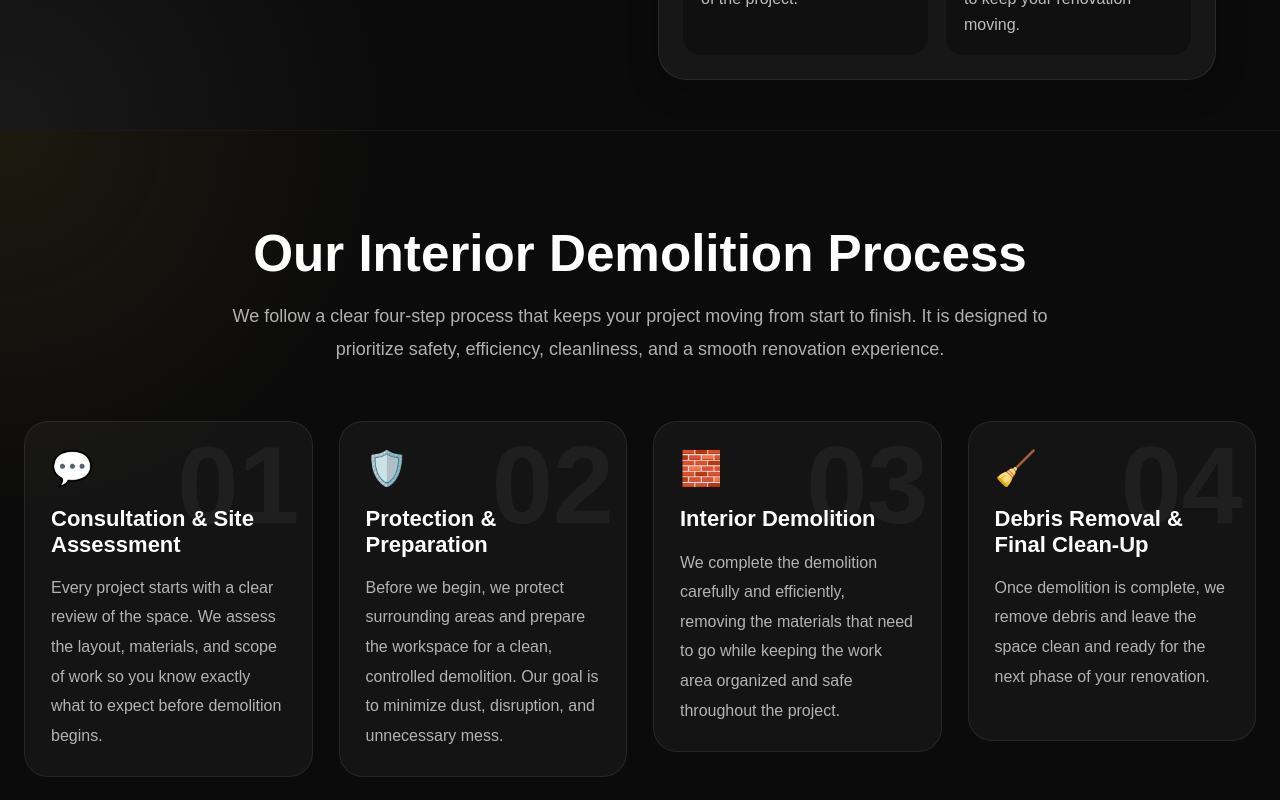
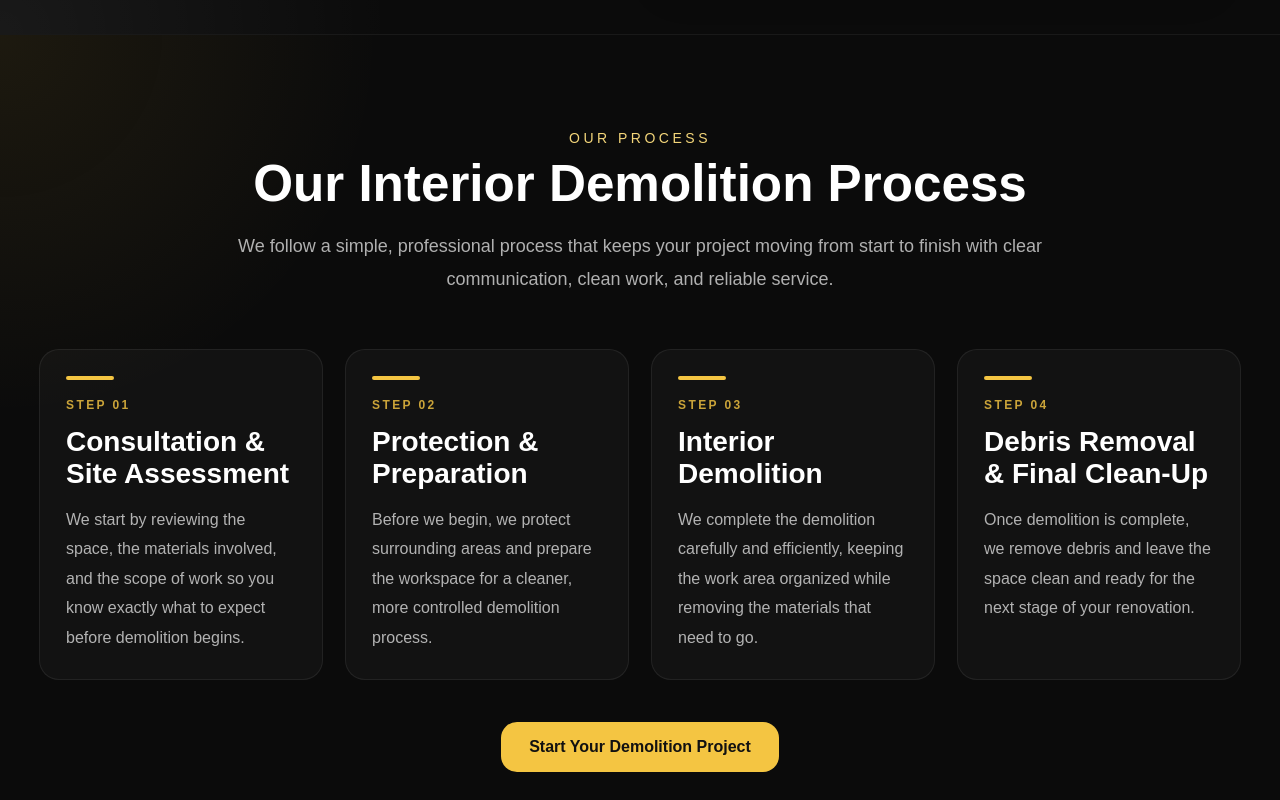
Before and after one commit to gabrieladesigner9-ux/bourdierd-demolition-site, a React (Vite) app: page / in a window 1280 px wide. Shown: the part 1000-1800 px from the top of the page. Built offline with nearby package versions, Linux system fonts and the light colour scheme.

Commit message:
update website

```diff
--- a/src/App.jsx
+++ b/src/App.jsx
@@ -52,27 +52,23 @@ export default function App() {
   const demolitionProcess = [
     {
       number: "01",
-      icon: "💬",
       title: "Consultation & Site Assessment",
-      text: "Every project starts with a clear review of the space. We assess the layout, materials, and scope of work so you know exactly what to expect before demolition begins.",
+      text: "We start by reviewing the space, the materials involved, and the scope of work so you know exactly what to expect before demolition begins.",
     },
     {
       number: "02",
-      icon: "🛡️",
       title: "Protection & Preparation",
-      text: "Before we begin, we protect surrounding areas and prepare the workspace for a clean, controlled demolition. Our goal is to minimize dust, disruption, and unnecessary mess.",
+      text: "Before we begin, we protect surrounding areas and prepare the workspace for a cleaner, more controlled demolition process.",
     },
     {
       number: "03",
-      icon: "🧱",
       title: "Interior Demolition",
-      text: "We complete the demolition carefully and efficiently, removing the materials that need to go while keeping the work area organized and safe throughout the project.",
+      text: "We complete the demolition carefully and efficiently, keeping the work area organized while removing the materials that need to go.",
     },
     {
       number: "04",
-      icon: "🧹",
       title: "Debris Removal & Final Clean-Up",
-      text: "Once demolition is complete, we remove debris and leave the space clean and ready for the next phase of your renovation.",
+      text: "Once demolition is complete, we remove debris and leave the space clean and ready for the next stage of your renovation.",
     },
   ];
 
@@ -106,7 +102,7 @@ export default function App() {
       flexWrap: "wrap",
     },
     logo: {
-      height: "180px",
+      height: "84px",
       width: "auto",
       objectFit: "contain",
     },
@@ -360,57 +356,49 @@ export default function App() {
       color: "rgba(255,255,255,0.68)",
       margin: 0,
     },
-    processGrid: {
-      maxWidth: "1350px",
-      margin: "56px auto 0",
+    processGridClean: {
+      maxWidth: "1250px",
+      margin: "54px auto 0",
       padding: "0 24px",
       display: "grid",
       gridTemplateColumns: "repeat(auto-fit, minmax(240px, 1fr))",
-      gap: "26px",
-      alignItems: "start",
+      gap: "22px",
+      alignItems: "stretch",
     },
-    processCardDark: {
-      position: "relative",
-      minHeight: "320px",
-      background: "rgba(255,255,255,0.04)",
-      border: "1px solid rgba(255,255,255,0.08)",
-      borderRadius: "24px",
+    processCardClean: {
+      background: "rgba(255,255,255,0.03)",
+      border: "1px solid rgba(255,255,255,0.07)",
+      borderRadius: "20px",
       padding: "26px",
-      overflow: "hidden",
+      minHeight: "250px",
     },
-    processBigNumber: {
-      position: "absolute",
-      top: "8px",
-      right: "12px",
-      fontSize: "110px",
-      lineHeight: 1,
-      fontWeight: 800,
-      color: "rgba(255,255,255,0.05)",
-      pointerEvents: "none",
+    processTopLine: {
+      width: "48px",
+      height: "4px",
+      borderRadius: "999px",
+      background: "#f4c542",
+      marginBottom: "18px",
     },
-    processIcon: {
-      fontSize: "34px",
-      marginBottom: "18px",
-      display: "block",
+    processStepLabel: {
+      fontSize: "12px",
+      textTransform: "uppercase",
+      letterSpacing: "0.2em",
+      color: "rgba(244,197,66,0.82)",
+      marginBottom: "14px",
+      fontWeight: 700,
     },
-    processCardTitle: {
-      fontSize: "22px",
+    processCardTitleClean: {
+      fontSize: "28px",
       lineHeight: 1.15,
       fontWeight: 800,
-      margin: "0 0 16px",
+      margin: "0 0 14px",
       color: "#ffffff",
-      maxWidth: "230px",
-      position: "relative",
-      zIndex: 1,
     },
-    processCardText: {
+    processCardTextClean: {
       fontSize: "16px",
       lineHeight: 1.85,
       color: "rgba(255,255,255,0.68)",
       margin: 0,
-      maxWidth: "290px",
-      position: "relative",
-      zIndex: 1,
     },
     processButtonWrap: {
       textAlign: "center",
@@ -465,7 +453,7 @@ export default function App() {
       <section style={styles.hero}>
         <div style={styles.heroGrid}>
           <div>
-            <div style={styles.badge}>Residential Interior Demolition & Junk Removal</div>
+
 
             <h1 style={styles.h1}>Clean demolition. Fast quotes. Easy communication.</h1>
 
@@ -581,20 +569,20 @@ export default function App() {
 
       <section style={styles.processSectionDark}>
         <div style={styles.processIntroWrap}>
+          <div style={styles.sectionTitle}>Our Process</div>
           <h2 style={styles.processIntroTitle}>Our Interior Demolition Process</h2>
           <p style={styles.processIntroText}>
-            We follow a clear four-step process that keeps your project moving from start to finish.
-            It is designed to prioritize safety, efficiency, cleanliness, and a smooth renovation experience.
+            We follow a simple, professional process that keeps your project moving from start to finish with clear communication, clean work, and reliable service.
           </p>
         </div>
 
-        <div style={styles.processGrid}>
+        <div style={styles.processGridClean}>
           {demolitionProcess.map((item) => (
-            <div key={item.number} style={styles.processCardDark}>
-              <div style={styles.processBigNumber}>{item.number}</div>
-              <span style={styles.processIcon}>{item.icon}</span>
-              <h3 style={styles.processCardTitle}>{item.title}</h3>
-              <p style={styles.processCardText}>{item.text}</p>
+            <div key={item.number} style={styles.processCardClean}>
+              <div style={styles.processTopLine} />
+              <div style={styles.processStepLabel}>Step {item.number}</div>
+              <h3 style={styles.processCardTitleClean}>{item.title}</h3>
+              <p style={styles.processCardTextClean}>{item.text}</p>
             </div>
           ))}
         </div>
```
